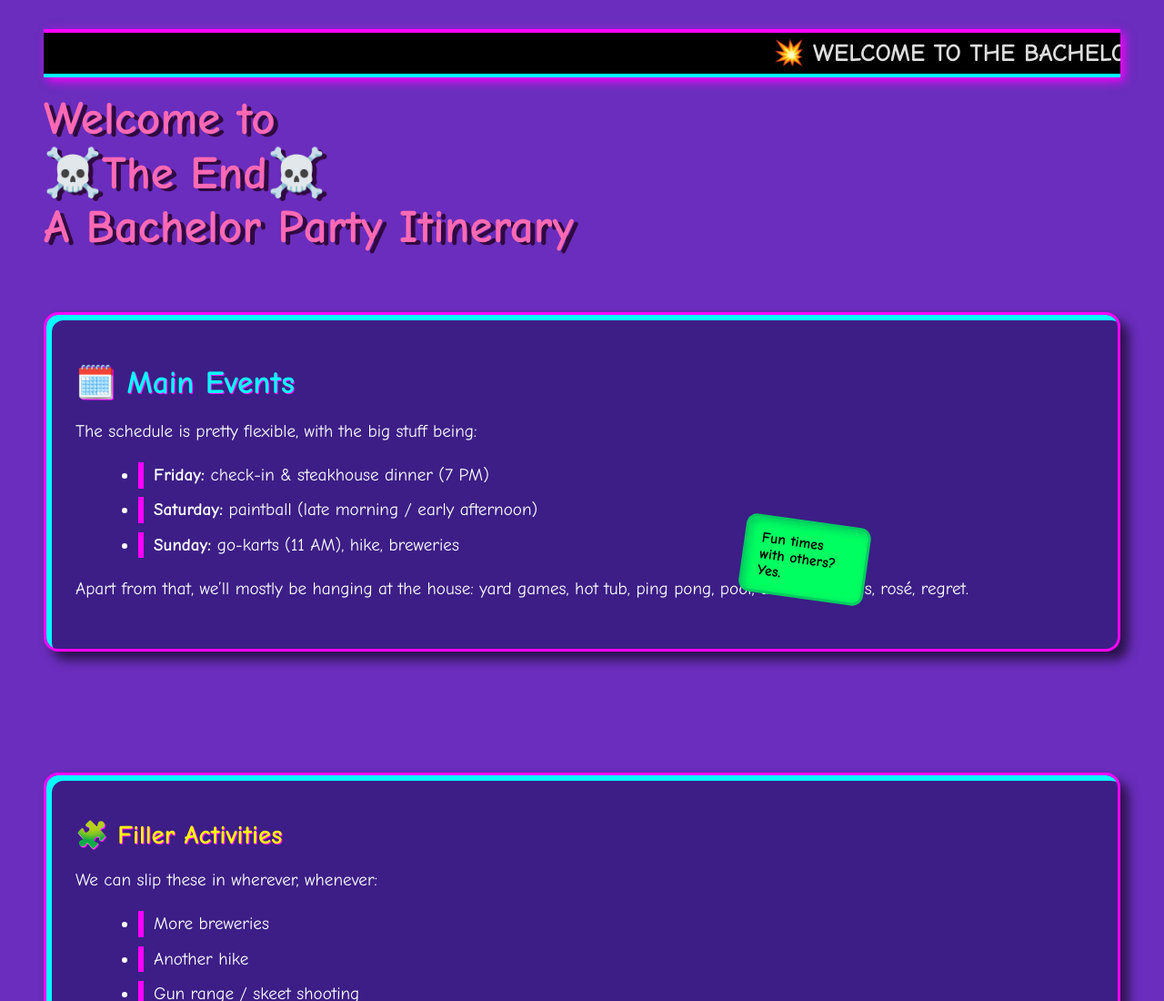
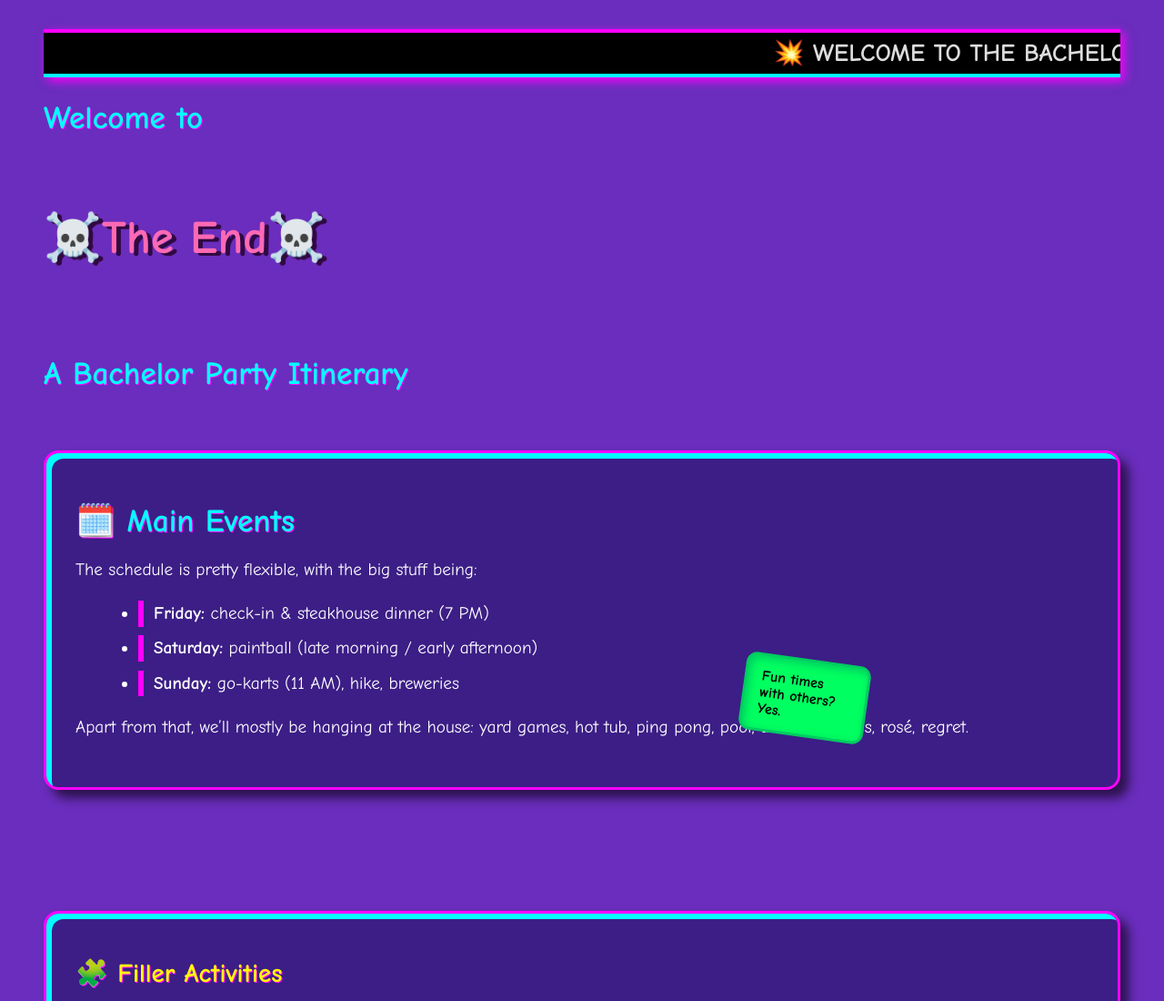
Before and after one commit to subgroup87/BP3, a plain HTML site: page index.html in a window 1280 px wide. Shown: the top 1100 px of the page at 91% size. Drawn offline with Linux system fonts and the light colour scheme.

Commit message:
Update index.html

```diff
--- a/index.html
+++ b/index.html
@@ -236,9 +236,9 @@
   </div>
 </header>
 
-<h1>Welcome to
-<br>
-☠️The End☠️ <br> A Bachelor Party Itinerary</h1>
+<h2>Welcome to<h2>
+<br> <h1>
+☠️The End☠️<h1><br><h2>A Bachelor Party Itinerary</h2>
 
 <hr />
 <section>
```
